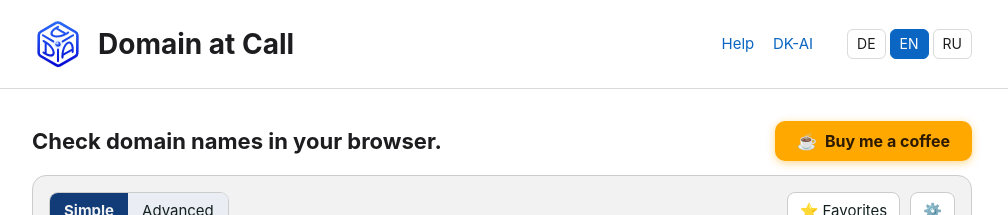
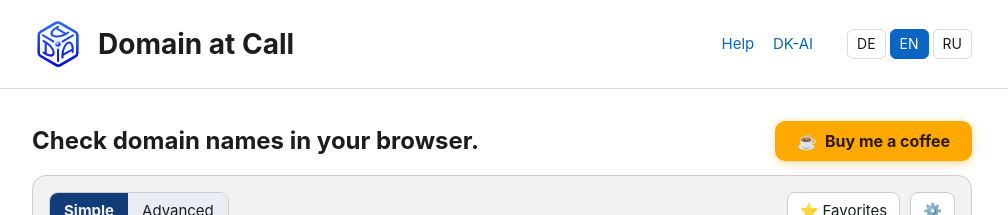
Before and after one commit to miodesdev/domainatcall.com, a plain HTML site: page index.html in a window 1280 px wide. Shown: the top 215 px of the page, without its empty margins (138-1146 px from the left). Drawn offline with Linux system fonts and the light colour scheme.

Commit message:
Increase title font size in titlerow

```diff
--- a/index.html
+++ b/index.html
@@ -105,7 +105,7 @@
 #tool #sLen,#tool #eLen,#tool #ePos{display:flex;flex-wrap:wrap;align-items:center}
 #tool .ctl button,#tool .bar>button{height:var(--ch);display:inline-flex;align-items:center;justify-content:center;padding-top:0;padding-bottom:0}
 .titlerow{display:flex;align-items:center;justify-content:space-between;gap:12px 20px;flex-wrap:wrap;margin:0 0 .6em}
-.titlerow h1{margin:0;font-size:22px;line-height:1.3}
+.titlerow h1{margin:0;font-size:24px;line-height:1.3}
 .donate{display:inline-flex;align-items:center;gap:8px;background:#ffa800;color:#2b1a00!important;font-weight:700;font-size:16px;line-height:1;padding:12px 22px;border-radius:10px;text-decoration:none!important;box-shadow:0 2px 8px rgba(255,168,0,.45);transition:background .15s,transform .15s}
 .donate:hover{background:#ff9100;transform:translateY(-1px)}
 .donate:focus-visible{outline:3px solid #ff9100;outline-offset:3px}
```
